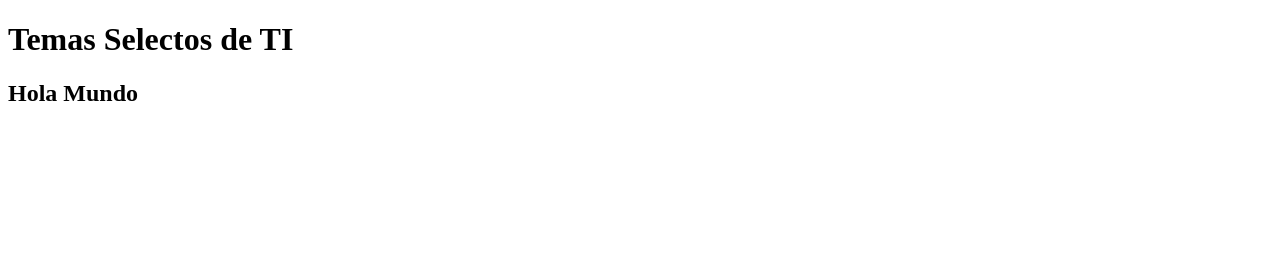
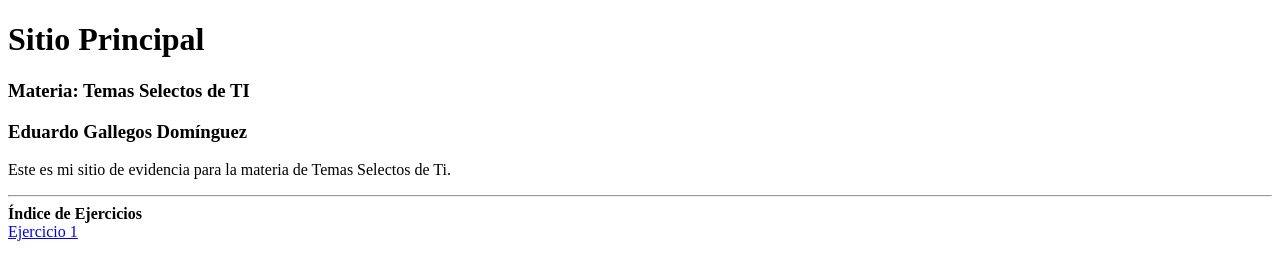
Before and after one commit to gallegosdmz/gallegosdmz.github.io, a plain HTML site: page index.html in a window 1280 px wide. Drawn offline with Linux system fonts and the light colour scheme.

Commit message:
Ejercicio 1

```diff
--- a/index.html
+++ b/index.html
@@ -6,7 +6,19 @@
     <title>Document</title>
 </head>
 <body>
-    <h1>Temas Selectos de TI</h1>
-    <h2>Hola Mundo</h2>
+    <h1>Sitio Principal</h1>
+    <h3>Materia: Temas Selectos de TI</h3>
+    <h3>Eduardo Gallegos Domínguez</h3>
+
+    <p>Este es mi sitio de evidencia para la materia de Temas Selectos de Ti.</p>
+
+    <hr>
+
+    <b>Índice de Ejercicios</b>
+
+    <br>
+
+    <a href="Ejercicio1.html">Ejercicio 1</a>
+
 </body>
 </html>
```
Also changed, not shown: Ejercicio1.html (added, +41 -0 lines).
